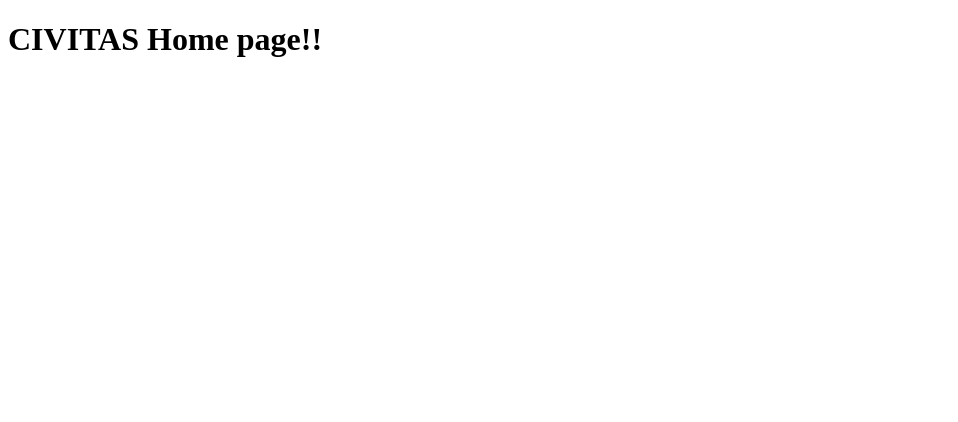
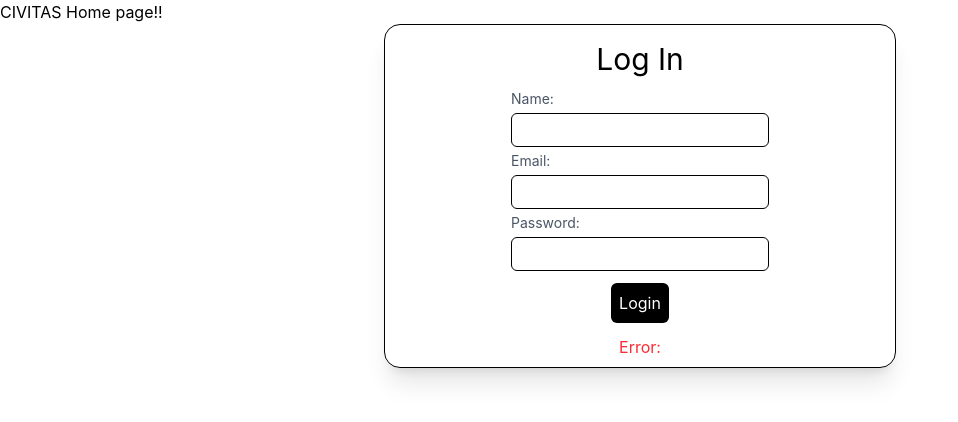
Before and after one commit to vishoov/civitas-client, a React (Vite) app: page /login in a window 1280 px wide. Shown: the top 422 px of the page, without its empty margins (0-958 px from the left). Built offline with nearby package versions, Linux system fonts and the light colour scheme.

Commit message:
Log In Page Initial commit

```diff
--- a/package.json
+++ b/package.json
@@ -10,8 +10,10 @@
     "preview": "vite preview"
   },
   "dependencies": {
+    "@tailwindcss/vite": "^4.3.3",
     "react": "^19.2.8",
-    "react-dom": "^19.2.8"
+    "react-dom": "^19.2.8",
+    "tailwindcss": "^4.3.3"
   },
   "devDependencies": {
     "@eslint/js": "^10.0.1",
--- a/src/App.jsx
+++ b/src/App.jsx
@@ -1,9 +1,11 @@
+import Login from "./Components/login"
 
 
 const App = () => {
   return (
     <div>
       <h1>CIVITAS Home page!!</h1>
+      <Login />
     </div>
   )
 }
--- /dev/null
+++ b/src/Components/login.jsx
@@ -0,0 +1,85 @@
+import { use, useState } from "react";
+
+const Login= ()=>{
+
+    let [user, setUser]= useState(
+        {
+            name: "",
+            email: "",
+            password: ""
+        }
+    );
+
+    let [status, setStatus]= useState(
+        {
+            success: false,
+            error: ""
+        }
+    );
+
+
+
+    let handleChange= (e)=>{
+        let {id, value}= e.target;
+        setUser(val=>({
+            ...val,
+            [id]:value
+        }))
+    }
+
+    let handleSubmit= (e)=>{
+        e.preventDefault();
+
+        console.log("Form Submitted !!")
+
+        setStatus(prev=>(
+            {
+                ...prev,
+                success: true
+            }
+        ))
+        alert("Logged In successfully")
+    }
+
+    return (
+        <>
+        <form  onSubmit={handleSubmit} className="border rounded-2xl  p-2 flex flex-col justify-center items-center gap-1 max-w-lg m-auto shadow-xl">
+
+        <h1 className="text-center text-3xl p-2 ">Log In </h1>
+            <div className="flex flex-col gap-1 text-left">
+
+            <label htmlFor="name" className="text-sm text-gray-600">Name:</label>
+            <input type="text" id="name" onChange={handleChange} value={user.name}
+            className="border border-black rounded-md p-1 "/>
+            </div>
+
+          <div className="flex flex-col gap-1 text-left">
+
+            <label htmlFor="emailInputContainer" className="text-sm text-gray-600">Email:</label>
+            <input type="email" id="email" onChange={handleChange} value={user.email}
+            className="border border-black rounded-md p-1 "/>
+            </div>
+
+
+            <div className="flex flex-col gap-1 text-left">
+
+            <label htmlFor="password" className="text-sm text-gray-600">Password:</label>
+            <input type="password" id="password"  onChange={handleChange} value={user.password}
+            className="border border-black rounded-md p-1 "/>
+            </div>
+
+
+            <button type="submit" className="bg-black rounded-md m-2 text-white p-2 "> Login</button>
+
+        {(status.success)?
+        <p className="text-green-500">Logged In successfully</p>
+        :<p className="text-red-500">Error: {status.error}</p>
+        }
+        </form>
+        </>
+    )
+}
+
+
+
+export default Login;
--- a/src/index.css
+++ b/src/index.css
@@ -0,0 +1 @@
+@import "tailwindcss";
--- a/vite.config.js
+++ b/vite.config.js
@@ -1,7 +1,9 @@
 import react from '@vitejs/plugin-react'
 import { defineConfig } from 'vite'
+import tailwindcss from '@tailwindcss/vite'
+
 
 // https://vite.dev/config/
 export default defineConfig({
-  plugins: [react()],
+  plugins: [react(), tailwindcss()]
 })
```
Also changed, not shown: 1 other file (tests, documents, lock files or other folders).
